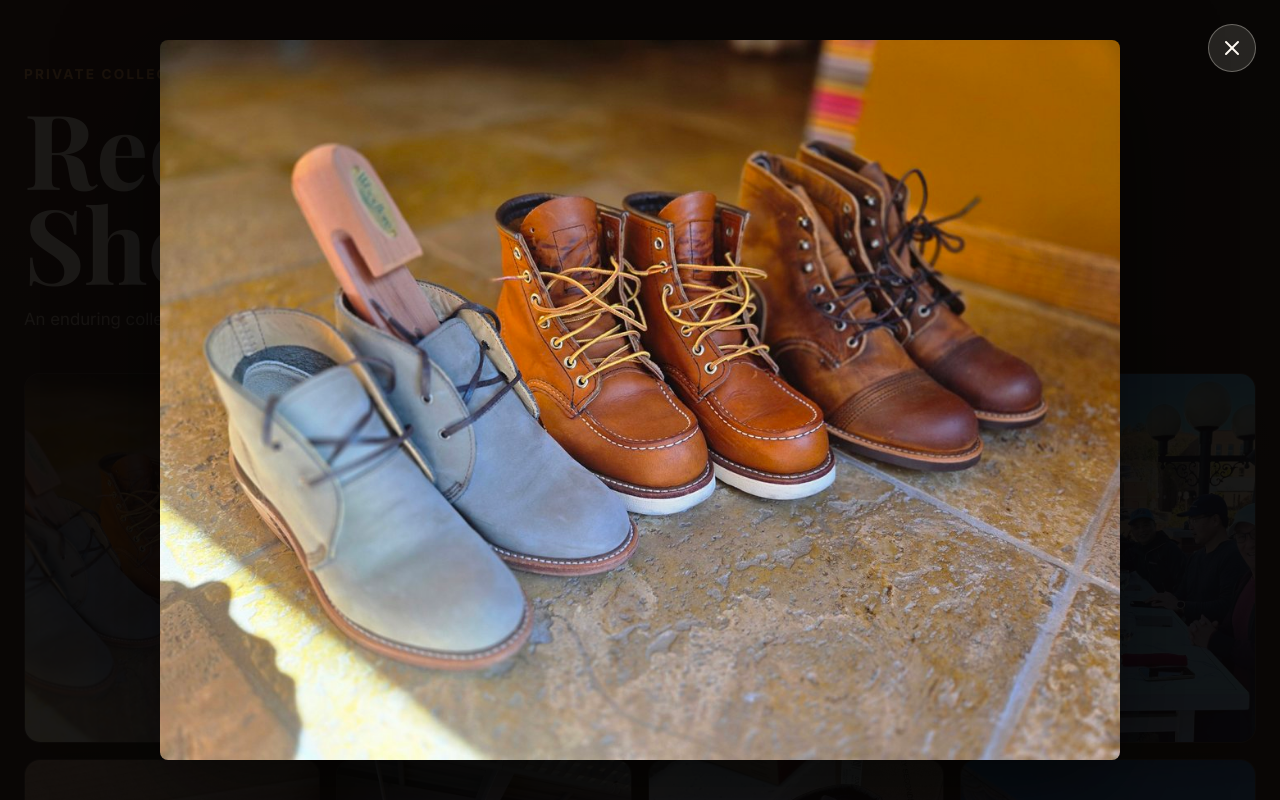
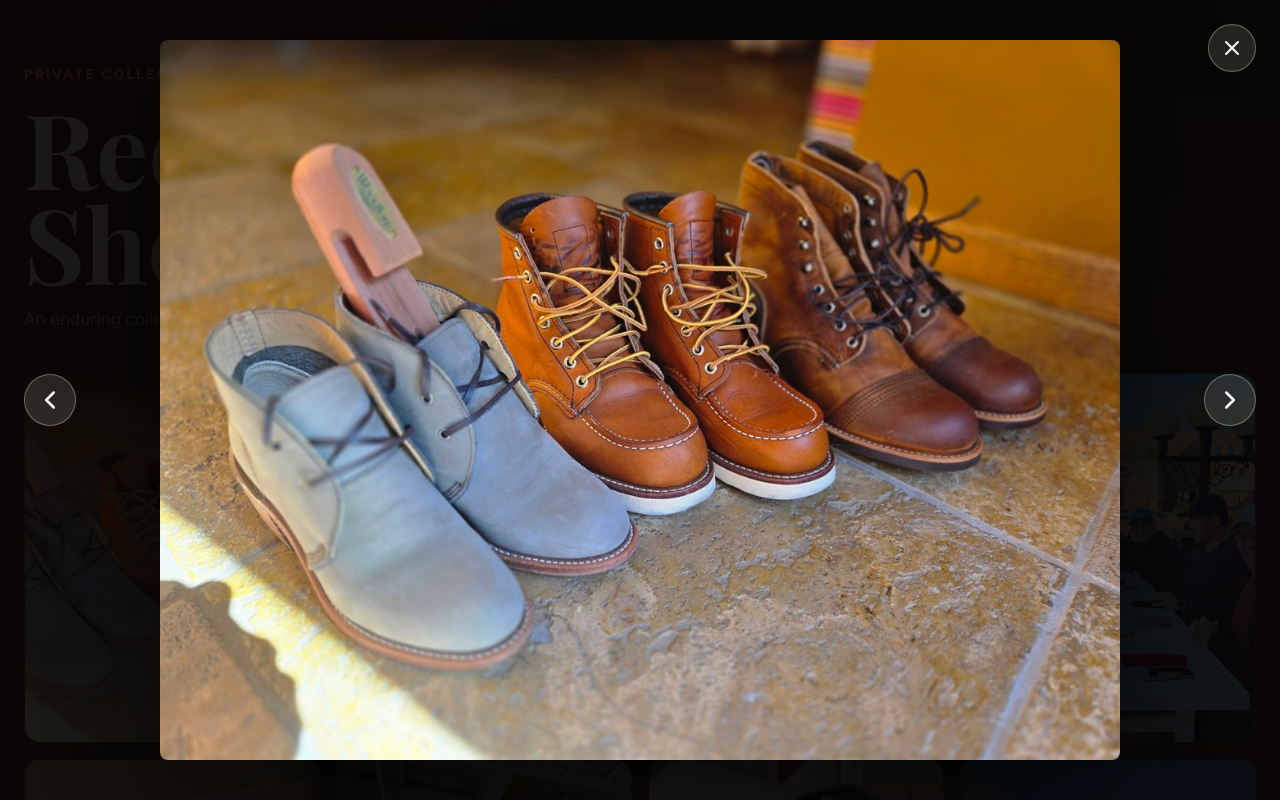
Before and after one commit to edenprairie/TourMN, a React (Vite) app: page /redwing in a window 1280 px wide. Both pictures are taken after a click on the button 172 px from the left and 557 px from the top of the page. Shown: the top 800 px of the page. Built offline with nearby package versions, Linux system fonts and the light colour scheme; a web font is replaced by a local one.

Commit message:
feat: add gallery lightbox navigation

```diff
--- a/src/pages/Pages.module.css
+++ b/src/pages/Pages.module.css
@@ -370,6 +370,43 @@
   box-shadow: 0 30px 100px rgba(0, 0, 0, 0.55);
 }
 
+.redwingLightboxNav,
+.unhLightboxNav {
+  align-items: center;
+  background: rgba(255, 250, 242, 0.12);
+  border: 1px solid rgba(255, 250, 242, 0.32);
+  border-radius: 999px;
+  color: #fffaf2;
+  cursor: pointer;
+  display: flex;
+  height: 3.25rem;
+  justify-content: center;
+  position: absolute;
+  top: 50%;
+  transform: translateY(-50%);
+  width: 3.25rem;
+  z-index: 1;
+}
+
+.redwingLightboxNav:first-of-type,
+.unhLightboxNav:first-of-type {
+  left: 1.5rem;
+}
+
+.redwingLightboxNav:nth-of-type(3),
+.unhLightboxNav:nth-of-type(3) {
+  right: 1.5rem;
+}
+
+.redwingLightboxNav:hover,
+.redwingLightboxNav:focus-visible,
+.unhLightboxNav:hover,
+.unhLightboxNav:focus-visible {
+  background: rgba(242, 166, 90, 0.28);
+  border-color: #f2a65a;
+  outline: none;
+}
+
 .redwingLightboxClose {
   align-items: center;
   background: rgba(255, 250, 242, 0.12);
@@ -618,6 +655,22 @@
     top: 1rem;
   }
 
+  .redwingLightboxNav,
+  .unhLightboxNav {
+    height: 2.75rem;
+    width: 2.75rem;
+  }
+
+  .redwingLightboxNav:first-of-type,
+  .unhLightboxNav:first-of-type {
+    left: 0.75rem;
+  }
+
+  .redwingLightboxNav:nth-of-type(3),
+  .unhLightboxNav:nth-of-type(3) {
+    right: 0.75rem;
+  }
+
   .unhPage {
     padding: 2.5rem 0;
   }
--- a/src/pages/Redwing.tsx
+++ b/src/pages/Redwing.tsx
@@ -1,5 +1,5 @@
-import React, { useEffect, useState } from 'react';
-import { X } from 'lucide-react';
+import React, { useCallback, useEffect, useRef, useState } from 'react';
+import { ChevronLeft, ChevronRight, X } from 'lucide-react';
 import styles from './Pages.module.css';
 
 const redwingImages = [
@@ -30,27 +30,54 @@ const redwingImages = [
 ];
 
 const Redwing: React.FC = () => {
-  const [selectedImage, setSelectedImage] = useState<string | null>(null);
+  const [selectedIndex, setSelectedIndex] = useState<number | null>(null);
+  const triggerRefs = useRef<Array<HTMLButtonElement | null>>([]);
+
+  const closeLightbox = useCallback(() => {
+    const closingIndex = selectedIndex;
+    setSelectedIndex(null);
+
+    if (closingIndex !== null) {
+      window.requestAnimationFrame(() => triggerRefs.current[closingIndex]?.focus());
+    }
+  }, [selectedIndex]);
+
+  const moveImage = useCallback((direction: number) => {
+    setSelectedIndex((currentIndex) => {
+      if (currentIndex === null) {
+        return currentIndex;
+      }
+
+      return (currentIndex + direction + redwingImages.length) % redwingImages.length;
+    });
+  }, []);
 
   useEffect(() => {
-    if (!selectedImage) {
+    if (selectedIndex === null) {
       return undefined;
     }
 
     const handleKeyDown = (event: KeyboardEvent) => {
       if (event.key === 'Escape') {
-        setSelectedImage(null);
+        closeLightbox();
+      } else if (event.key === 'ArrowLeft') {
+        event.preventDefault();
+        moveImage(-1);
+      } else if (event.key === 'ArrowRight') {
+        event.preventDefault();
+        moveImage(1);
       }
     };
 
+    const previousBodyOverflow = document.body.style.overflow;
     document.addEventListener('keydown', handleKeyDown);
     document.body.style.overflow = 'hidden';
 
     return () => {
       document.removeEventListener('keydown', handleKeyDown);
-      document.body.style.overflow = '';
+      document.body.style.overflow = previousBodyOverflow;
     };
-  }, [selectedImage]);
+  }, [closeLightbox, moveImage, selectedIndex]);
 
   return (
     <section className={styles.redwingPage}>
@@ -67,7 +94,10 @@ const Redwing: React.FC = () => {
               className={styles.redwingCard}
               key={imageName}
               type="button"
-              onClick={() => setSelectedImage(imageName)}
+              onClick={() => setSelectedIndex(index)}
+              ref={(element) => {
+                triggerRefs.current[index] = element;
+              }}
               aria-label={`Enlarge Red Wing shoes collection photo ${index + 1}`}
             >
               <img
@@ -80,7 +110,7 @@ const Redwing: React.FC = () => {
         </div>
       </div>
 
-      {selectedImage && (
+      {selectedIndex !== null && (
         <div
           className={styles.redwingLightbox}
           role="dialog"
@@ -88,22 +118,38 @@ const Redwing: React.FC = () => {
           aria-label="Enlarged Red Wing shoes collection photo"
           onClick={(event) => {
             if (event.target === event.currentTarget) {
-              setSelectedImage(null);
+              closeLightbox();
             }
           }}
         >
           <button
+            className={styles.redwingLightboxNav}
+            type="button"
+            onClick={() => moveImage(-1)}
+            aria-label="Previous Red Wing photo"
+          >
+            <ChevronLeft size={30} aria-hidden="true" />
+          </button>
+          <button
             className={styles.redwingLightboxClose}
             type="button"
-            onClick={() => setSelectedImage(null)}
+            onClick={closeLightbox}
             aria-label="Close enlarged photo"
           >
             <X size={24} aria-hidden="true" />
           </button>
+          <button
+            className={styles.redwingLightboxNav}
+            type="button"
+            onClick={() => moveImage(1)}
+            aria-label="Next Red Wing photo"
+          >
+            <ChevronRight size={30} aria-hidden="true" />
+          </button>
           <img
             className={styles.redwingLightboxImage}
-            src={`/images/redwing/${selectedImage}`}
-            alt="Enlarged Red Wing shoes collection photo"
+            src={`/images/redwing/${redwingImages[selectedIndex]}`}
+            alt={`Enlarged Red Wing shoes collection photo ${selectedIndex + 1}`}
           />
         </div>
       )}
--- a/src/pages/Unh.tsx
+++ b/src/pages/Unh.tsx
@@ -1,5 +1,5 @@
 import React, { useCallback, useEffect, useRef, useState } from 'react';
-import { X } from 'lucide-react';
+import { ChevronLeft, ChevronRight, X } from 'lucide-react';
 import styles from './Pages.module.css';
 
 const unhImages = [
@@ -45,6 +45,16 @@ const Unh: React.FC = () => {
     }
   }, [selectedIndex]);
 
+  const moveImage = useCallback((direction: number) => {
+    setSelectedIndex((currentIndex) => {
+      if (currentIndex === null) {
+        return currentIndex;
+      }
+
+      return (currentIndex + direction + unhImages.length) % unhImages.length;
+    });
+  }, []);
+
   useEffect(() => {
     if (selectedIndex === null) {
       return undefined;
@@ -54,6 +64,12 @@ const Unh: React.FC = () => {
     const handleKeyDown = (event: KeyboardEvent) => {
       if (event.key === 'Escape') {
         closeLightbox();
+      } else if (event.key === 'ArrowLeft') {
+        event.preventDefault();
+        moveImage(-1);
+      } else if (event.key === 'ArrowRight') {
+        event.preventDefault();
+        moveImage(1);
       }
     };
 
@@ -64,7 +80,7 @@ const Unh: React.FC = () => {
       document.removeEventListener('keydown', handleKeyDown);
       document.body.style.overflow = previousBodyOverflow;
     };
-  }, [closeLightbox, selectedIndex]);
+  }, [closeLightbox, moveImage, selectedIndex]);
 
   return (
     <section className={styles.unhPage}>
@@ -110,12 +126,28 @@ const Unh: React.FC = () => {
           role="dialog"
         >
           <button
+            aria-label="Previous UNH gallery photo"
+            className={styles.unhLightboxNav}
+            onClick={() => moveImage(-1)}
+            type="button"
+          >
+            <ChevronLeft aria-hidden="true" size={30} />
+          </button>
+          <button
             aria-label="Close enlarged photo"
             className={styles.unhLightboxClose}
             onClick={closeLightbox}
             type="button"
           >
             <X aria-hidden="true" size={24} />
+          </button>
+          <button
+            aria-label="Next UNH gallery photo"
+            className={styles.unhLightboxNav}
+            onClick={() => moveImage(1)}
+            type="button"
+          >
+            <ChevronRight aria-hidden="true" size={30} />
           </button>
           <img
             alt={`Enlarged UNH gallery photo ${selectedIndex + 1}`}
```
